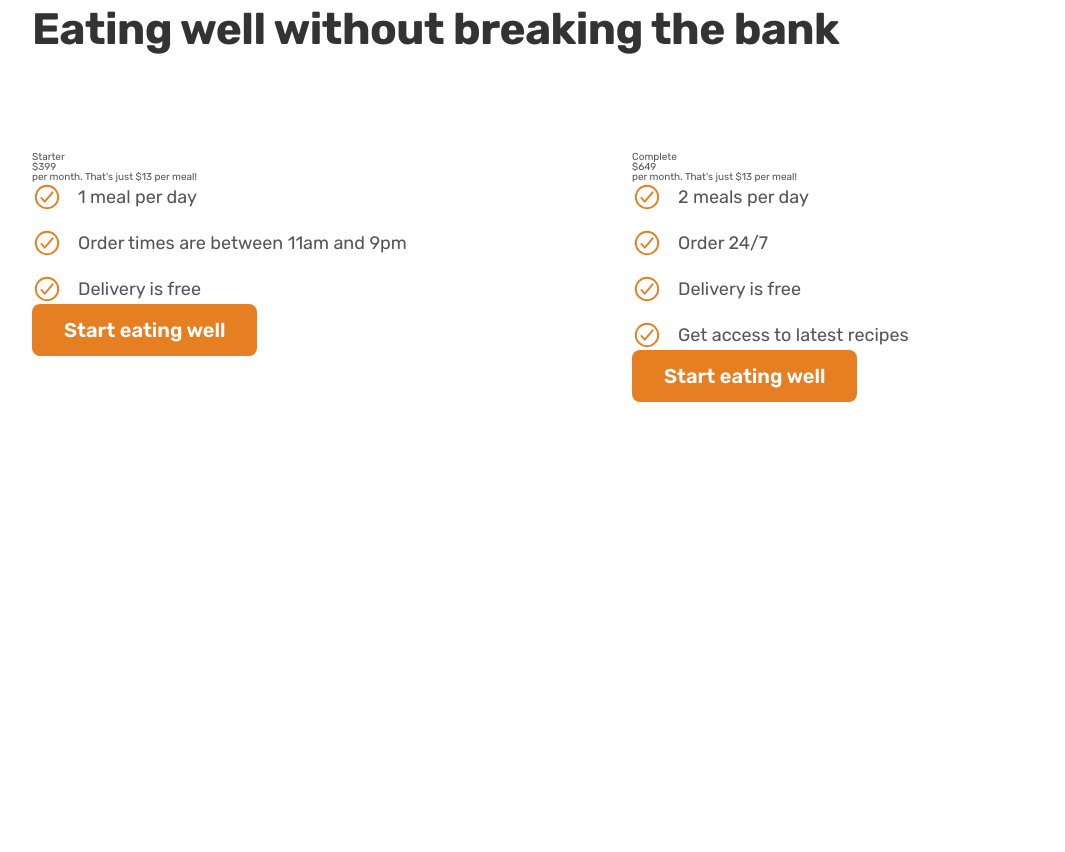
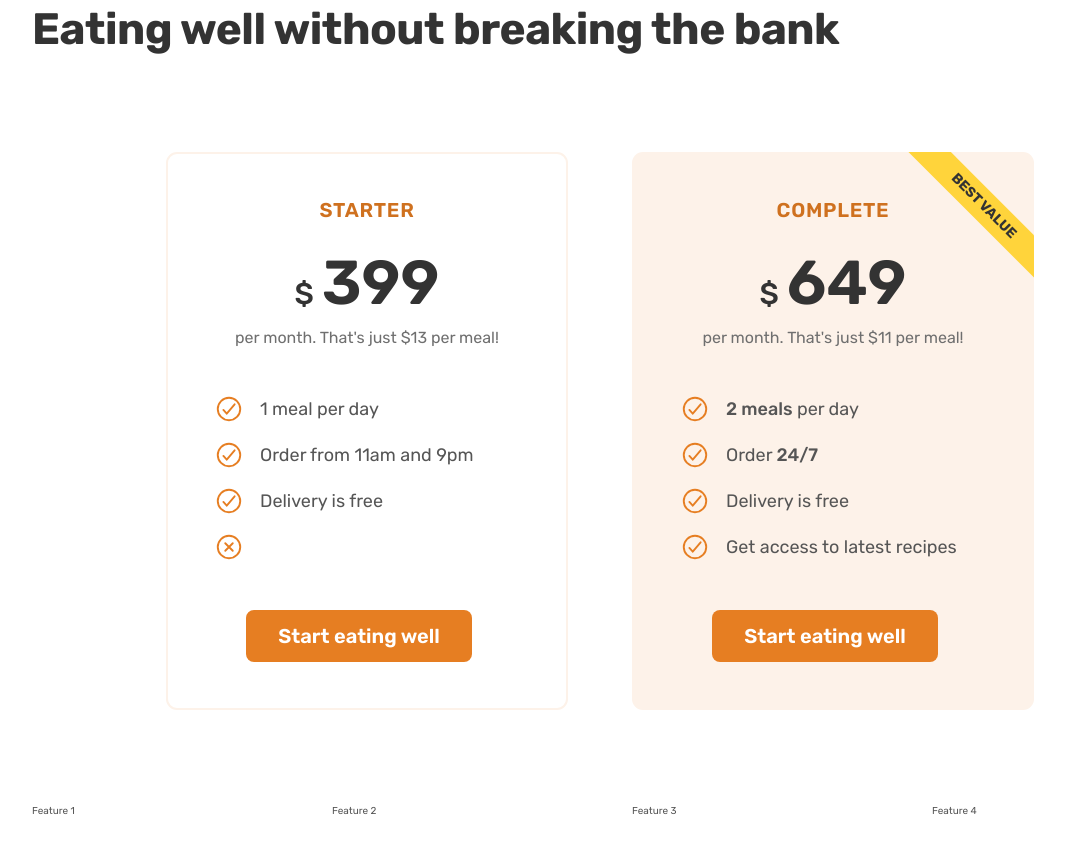
Before and after one commit to amittam104/Omnifood, a plain HTML site: page index.html in a window 1280 px wide. Shown: the part 4699-5551 px from the top of the page, without its empty margins (40-1105 px from the left). Before the commit the page ends 5197 px from the top, so only its background shows below. Drawn offline with nearby package versions, Linux system fonts and the light colour scheme.

Commit message:
Pricing section updated

```diff
--- a/css/general.css
+++ b/css/general.css
@@ -81,12 +81,20 @@ body {
   row-gap: 9.6rem;
 }
 
+.grid:not(:last-child) {
+  margin-bottom: 9.6rem;
+}
+
 .grid--2-cols {
   grid-template-columns: repeat(2, 1fr);
 }
 
 .grid--3-cols {
   grid-template-columns: repeat(3, 1fr);
+}
+
+.grid--4-cols {
+  grid-template-columns: repeat(4, 1fr);
 }
 
 .grid--center-v {
--- a/css/style.css
+++ b/css/style.css
@@ -350,3 +350,73 @@
 .section-pricing {
   padding: 9.6rem 0;
 }
+
+.pricing-plan {
+  border-radius: 11px;
+
+  width: 75%;
+}
+
+.pricing-plan--starter {
+  justify-self: end;
+  border: 2px solid #fdf2e9;
+  padding: 4.6rem;
+}
+
+.pricing-plan--complete {
+  background-color: #fdf2e9;
+  padding: 4.8rem;
+  position: relative;
+  overflow: hidden;
+}
+
+.pricing-plan--complete::after {
+  content: "Best Value";
+  position: absolute;
+  top: 7%;
+  right: -18%;
+  font-size: 1.4rem;
+  font-weight: 700;
+  color: #333;
+  text-transform: uppercase;
+  background-color: #ffd43b;
+  padding: 0.8rem 8rem;
+  transform: rotate(45deg);
+}
+
+.plan-header {
+  text-align: center;
+  margin-bottom: 4.8rem;
+}
+
+.plan-name {
+  font-size: 2rem;
+  font-weight: 600;
+  color: #cf711f;
+  text-transform: uppercase;
+  letter-spacing: 0.75px;
+  margin-bottom: 3.2rem;
+}
+.plan-price {
+  font-size: 6.2rem;
+  font-weight: 600;
+  color: #333;
+  margin-bottom: 1.6rem;
+}
+
+.plan-price span {
+  font-size: 3rem;
+  font-weight: 500;
+  margin-right: 0.8rem;
+}
+
+.plan-text {
+  font-size: 1.6rem;
+  line-height: 1.6rem;
+  color: #6f6f6f;
+}
+
+.plan-sign-up {
+  text-align: center;
+  margin-top: 4.8rem;
+}
--- a/index.html
+++ b/index.html
@@ -439,10 +439,12 @@
           </h2>
         </div>
         <div class="container grid grid--2-cols">
-          <div class="pricing-plan">
+          <div class="pricing-plan pricing-plan--starter">
+            <div class="plan-header">
               <p class="plan-name">Starter</p>
               <p class="plan-price"><span>$</span>399</p>
-            <p class="plan-price">per month. That's just $13 per meal!</p>
+              <p class="plan-text">per month. That's just $13 per meal!</p>
+            </div>
             <ul class="list">
               <li class="list-item">
                 <ion-icon
@@ -456,7 +458,7 @@
                   class="list-icon"
                   name="checkmark-circle-outline"
                 ></ion-icon>
-                <span>Order times are between 11am and 9pm</span>
+                <span>Order from 11am and 9pm</span>
               </li>
               <li class="list-item">
                 <ion-icon
@@ -465,29 +467,39 @@
                 ></ion-icon>
                 <span>Delivery is free</span>
               </li>
+              <li class="list-item">
+                <ion-icon
+                  class="list-icon"
+                  name="close-circle-outline"
+                ></ion-icon>
+              </li>
             </ul>
+            <div class="plan-sign-up">
               <a href="#" class="btn btn--full margin-right-sm"
                 >Start eating well</a
               >
             </div>
-          <div class="pricing-plan">
+          </div>
+          <div class="pricing-plan pricing-plan--complete">
+            <div class="plan-header">
               <p class="plan-name">Complete</p>
               <p class="plan-price"><span>$</span>649</p>
-            <p class="plan-price">per month. That's just $13 per meal!</p>
+              <p class="plan-text">per month. That's just $11 per meal!</p>
+            </div>
             <ul class="list">
               <li class="list-item">
                 <ion-icon
                   class="list-icon"
                   name="checkmark-circle-outline"
                 ></ion-icon>
-                <span>2 meals per day</span>
+                <span><strong>2 meals</strong> per day</span>
               </li>
               <li class="list-item">
                 <ion-icon
                   class="list-icon"
                   name="checkmark-circle-outline"
                 ></ion-icon>
-                <span>Order 24/7</span>
+                <span>Order <strong>24/7</strong></span>
               </li>
               <li class="list-item">
                 <ion-icon
@@ -504,11 +516,19 @@
                 <span>Get access to latest recipes</span>
               </li>
             </ul>
+            <div class="plan-sign-up">
               <a href="#" class="btn btn--full margin-right-sm"
                 >Start eating well</a
               >
             </div>
           </div>
+        </div>
+        <div class="container grid grid--4-cols">
+          <div class="feature">Feature 1</div>
+          <div class="feature">Feature 2</div>
+          <div class="feature">Feature 3</div>
+          <div class="feature">Feature 4</div>
+        </div>
       </section>
     </main>
   </body>
```
Lines whose indentation alone changed are shown as unchanged.
